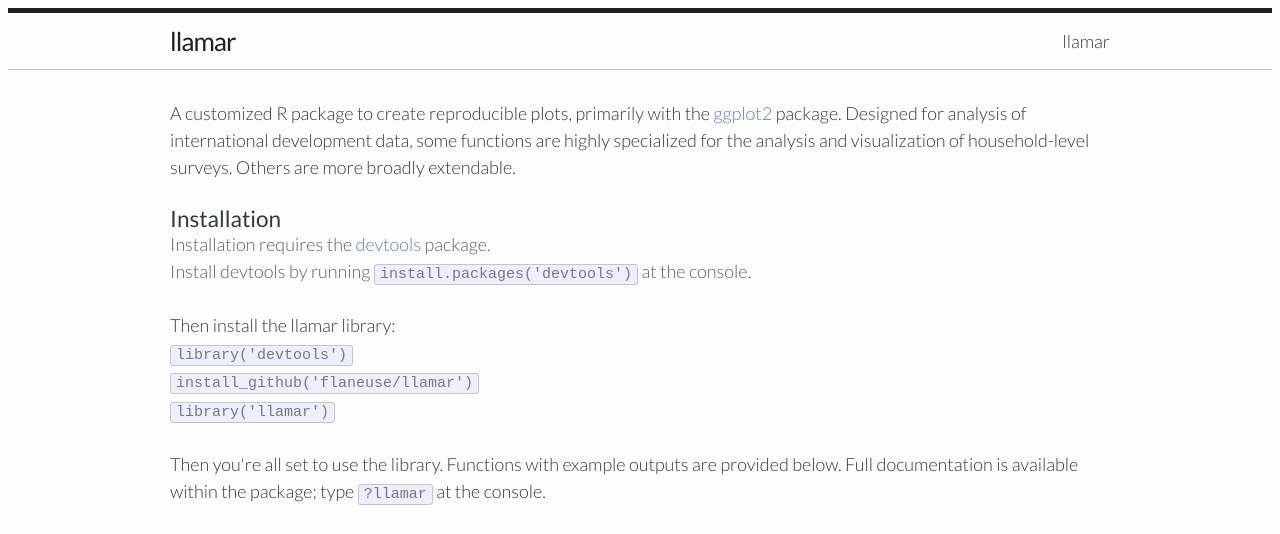
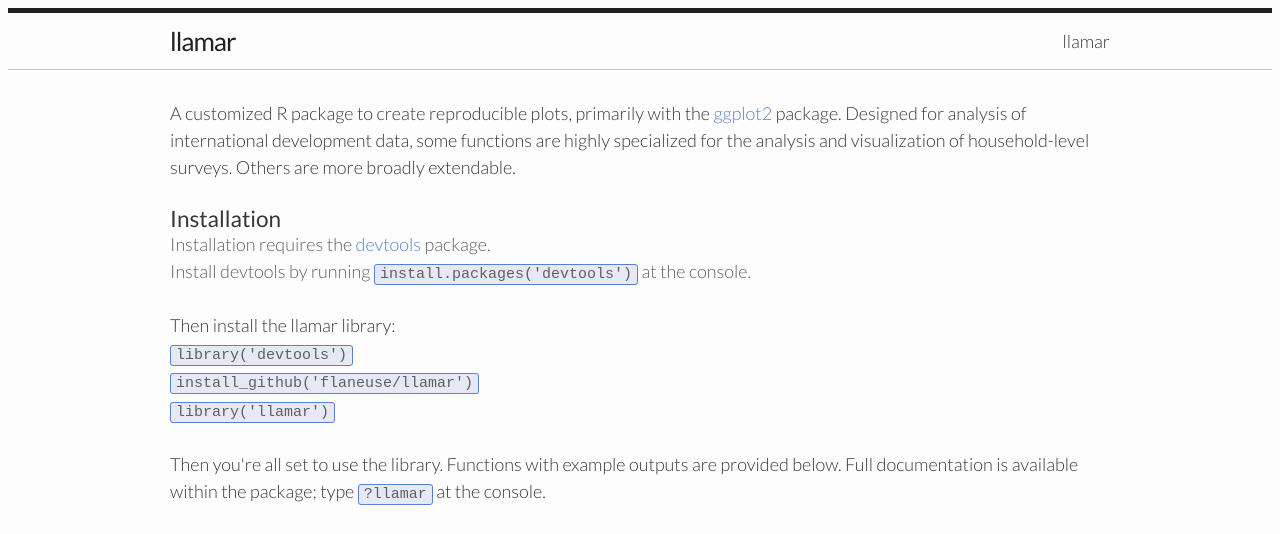
Before and after one commit to tessam30/llamar, a Jekyll site: the page built from index.html, in a window 1280 px wide. Shown: the top 534 px of the page. Built offline with Jekyll 4.4.1, drawn with Linux system fonts in a browser that asks for light colours.

Commit message:
code css

```diff
--- a/_sass/_base.scss
+++ b/_sass/_base.scss
@@ -139,10 +139,10 @@
 pre,
 code {
     font-size: 15px;
-    border: 1px solid $grey-color-light;
+    border: 1px solid #5882D1;
     border-radius: 3px;
-    background-color: #eef;
-    color: $grey-color-medium;
+    background-color: #E6E9F5;
+    color: $grey-color;
 }
 
 code {
```
Also changed, not shown: 1 other file.
